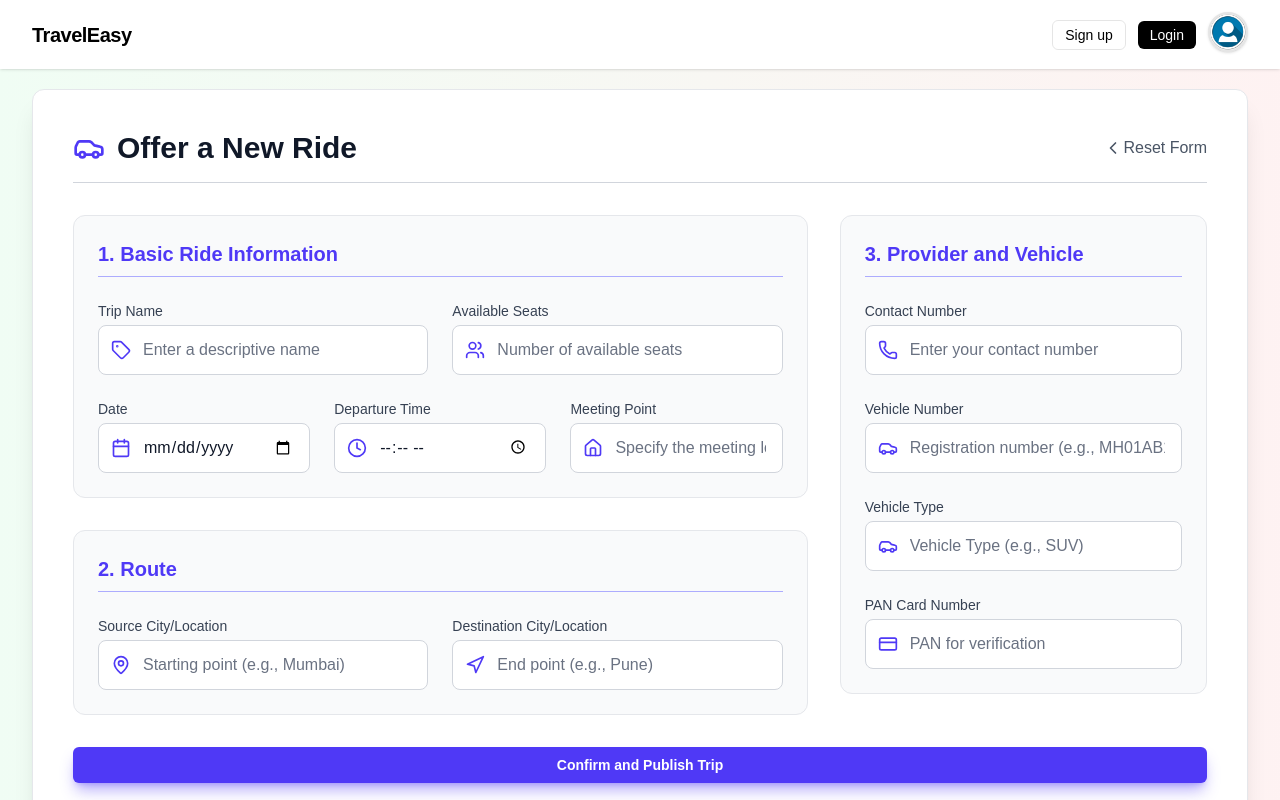
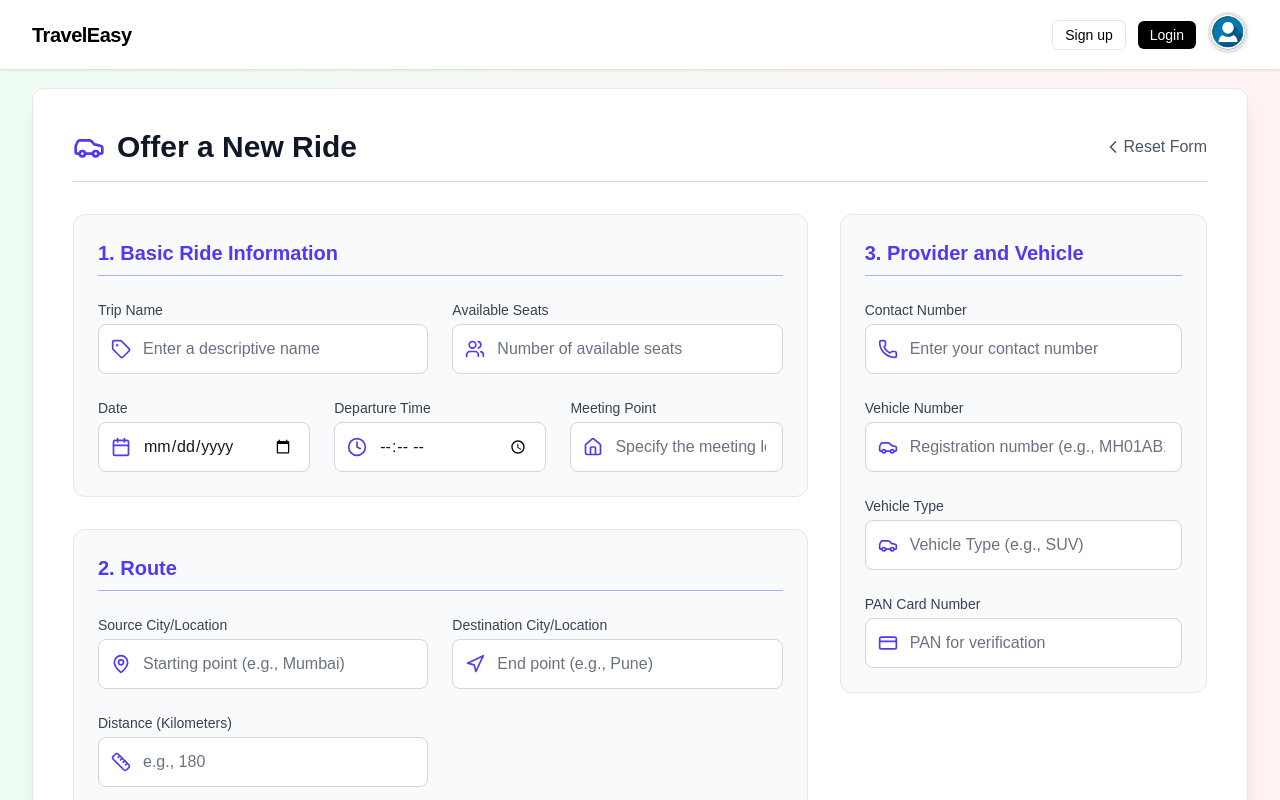
Before and after one commit to dhananjayyadav21/Travel-Easy, a Next.js app: page /provider-dashboard in a window 1280 px wide. Shown: the top 800 px of the page. Built offline with nearby package versions, Linux system fonts and the light colour scheme.

Commit message:
add kilometer fields

```diff
--- a/app/api/addtrip/route.js
+++ b/app/api/addtrip/route.js
@@ -36,6 +36,7 @@ export async function POST(req) {
             "meetPlace",
             "source",
             "destination",
+            "kilometer",
             "contact",
             "vehicle",
             "vehicleType",
@@ -47,6 +48,13 @@ export async function POST(req) {
                 return NextResponse.json({ message: `${field} is required.` }, { status: 400 });
             }
         }
+
+
+        // Validate kilometers (must be positive number)
+        if (isNaN(body.kilometer) || body.kilometer <= 0) {
+            return NextResponse.json({ message: "Invalid kilometer value." }, { status: 400 });
+        }
+
 
         // Validate contact number (10-15 digits)
         if (!/^\d{10,15}$/.test(body.contact)) {
@@ -78,6 +86,7 @@ export async function POST(req) {
             meetPlace: body.meetPlace,
             source: body.source,
             destination: body.destination,
+            kilometer: body.kilometer,
             contact: body.contact,
             vehicle: body.vehicle.toUpperCase(),
             vehicleType: body.vehicleType,
--- a/app/provider-dashboard/page.jsx
+++ b/app/provider-dashboard/page.jsx
@@ -12,7 +12,8 @@ import {
     ChevronLeft,
     Tag,
     Navigation,
-    Home
+    Home,
+    Ruler,
 } from 'lucide-react';
 
 // Custom Input Component with Icon and Label (Light Theme Adjusted)
@@ -47,11 +48,13 @@ export default function AddTrip() {
         seats: "",
         source: "",
         destination: "",
+        kilometer: "",
         meetPlace: "",
         contact: "",
         vehicle: "",
         vehicleType: "",
         panCard: "",
+
     });
 
     const handleChange = (e) => {
@@ -63,7 +66,7 @@ export default function AddTrip() {
     const handleReset = () => {
         setTrip({
             name: "", date: "", time: "", seats: "",
-            source: "", destination: "", meetPlace: "",
+            source: "", destination: "", kilometer: "", meetPlace: "",
             contact: "", vehicle: "", vehicleType: "", panCard: "",
         });
         setMessage({ type: "info", text: "Form fields have been successfully reset." });
@@ -92,7 +95,6 @@ export default function AddTrip() {
         try {
             // NOTE: Using localStorage for token management as per previous code
             const token = localStorage.getItem("token");
-
             const res = await fetch("/api/addtrip", {
                 method: "POST",
                 headers: {
@@ -117,6 +119,7 @@ export default function AddTrip() {
                 seats: "",
                 source: "",
                 destination: "",
+                kilometer: "",
                 meetPlace: "",
                 contact: "",
                 vehicle: "",
@@ -195,7 +198,7 @@ export default function AddTrip() {
                                     <InputField
                                         icon={Users}
                                         label="Available Seats"
-                                        type="number"
+                                        type="tel"
                                         name="seats"
                                         placeholder="Number of available seats"
                                         value={trip.seats}
@@ -254,6 +257,16 @@ export default function AddTrip() {
                                         placeholder="End point (e.g., Pune)"
                                         value={trip.destination}
                                         onChange={handleChange}
+                                    />
+                                    <InputField
+                                        icon={Ruler}
+                                        label="Distance (Kilometers)"
+                                        type="number"
+                                        name="kilometer"
+                                        placeholder="e.g., 180"
+                                        value={trip.kilometers}
+                                        onChange={handleChange}
+                                        min="1"
                                     />
                                 </div>
                             </div>
--- a/models/Trip.js
+++ b/models/Trip.js
@@ -52,6 +52,11 @@ const TripSchema = new mongoose.Schema({
         required: [true, 'Destination location is required.'],
         trim: true,
     },
+    kilometer: {
+        type: Number,
+        required: [true, 'Kilometer distance is required.'],
+        min: [1, 'Distance must be at least 1 kilometer.']
+    },
 
     // 3. Provider and Vehicle Details (Sensitive Data)
     contact: {
```
